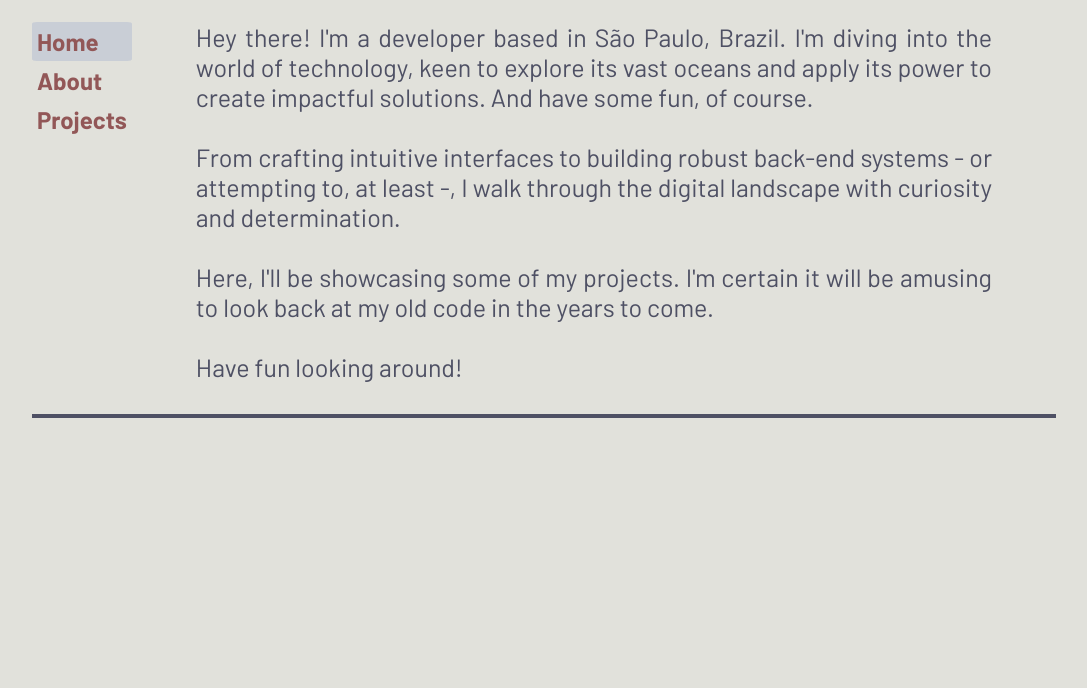
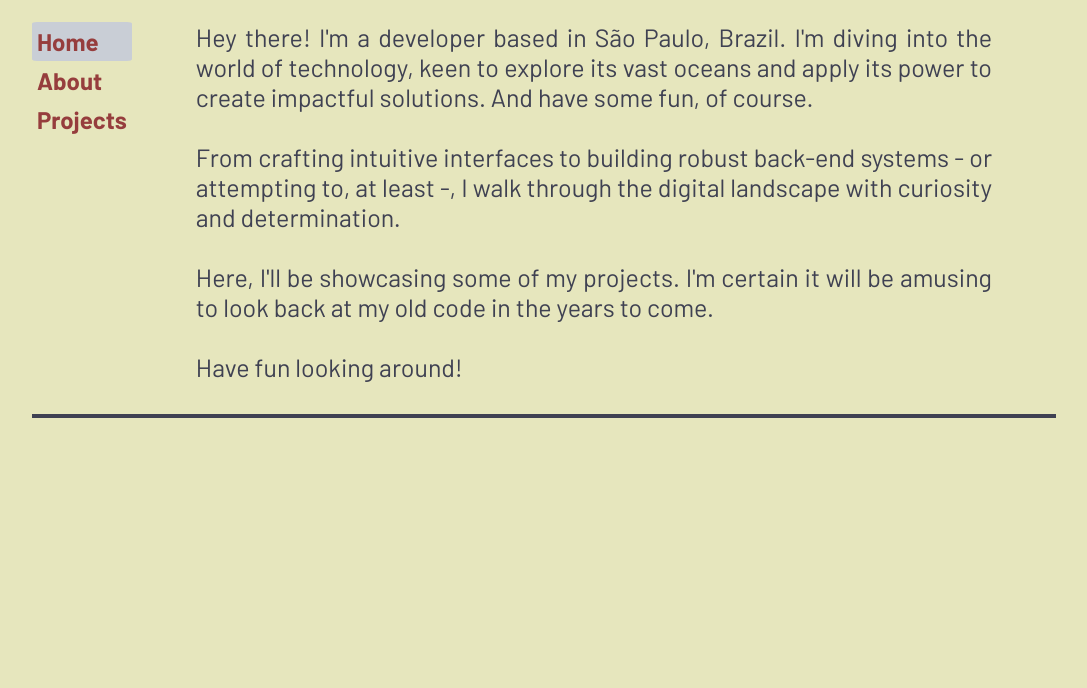
Before and after one commit to davideaded/davidswebsite, a website built with Vite: page index.html in a window 1280 px wide. Shown: the part 112-800 px from the top of the page, without its empty margins (96-1183 px from the left). Built offline with nearby package versions, Linux system fonts and the light colour scheme; files whose address does not match are found by name; a web font is replaced by a local one.

Commit message:
Favicon and new colors

```diff
--- a/index.html
+++ b/index.html
@@ -3,7 +3,7 @@
 
 <head>
   <meta charset="UTF-8" />
-  <link rel="icon" type="image/svg+xml" href="" />
+  <link rel="icon" type="image/png" sizes="32x32" href="/favicon-32x32.png">
   <meta name="viewport" content="width=device-width, initial-scale=1.0" />
   <title>Davids Website</title>
   <link rel="stylesheet" href="style.css">
--- a/style.css
+++ b/style.css
@@ -1,12 +1,23 @@
 @import url('https://fonts.googleapis.com/css2?family=Jersey+20&display=swap');
 @import url('https://fonts.googleapis.com/css2?family=Barlow:ital,wght@0,100;0,200;0,300;0,400;0,500;0,600;0,700;0,800;0,900;1,100;1,200;1,300;1,400;1,500;1,600;1,700;1,800;1,900&display=swap');
 
-:root {
+/* :root {
   --bg: #e1e1db;
   --title: #737480;
   --light-title: #262625;
   --txt: #4e5064;
   --link-txt: #925757;
+  --link-bg: #c9ced6;
+  --theme-icon: url(../moon.png);
+  --close-icon: black;
+} */
+
+:root {
+  --bg: #e6e6bd;
+  --title: #737480;
+  --light-title: #262625;
+  --txt: #3f4152;
+  --link-txt: #963d3d;
   --link-bg: #c9ced6;
   --theme-icon: url(../moon.png);
   --close-icon: black;
```
Also changed, not shown: public/favicon-32x32.png (added).
